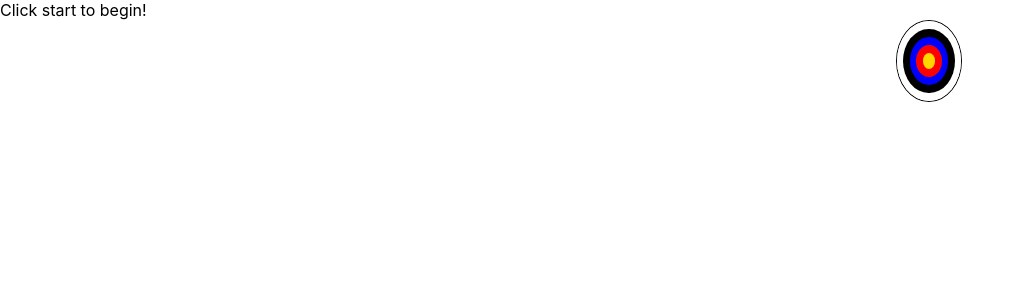
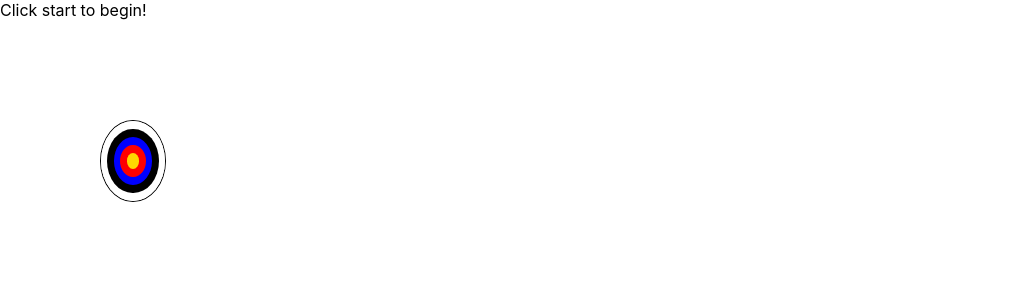
Before and after one commit to ivanyordanovgt/Brainzone, a React (Create React App) app in the folder brainzone/: page /aim-trainer in a window 1280 px wide. Shown: the top 300 px of the page, without its empty margins (0-1024 px from the left). Built offline with nearby package versions, Linux system fonts and the light colour scheme.

Commit message:
Added random placement of target

```diff
--- a/brainzone/src/components/AimTrainer/AimTrainer.js
+++ b/brainzone/src/components/AimTrainer/AimTrainer.js
@@ -2,14 +2,16 @@ import React, { useState } from 'react'
 import { Target } from './Target'
 
 export const AimTrainer = () => {
-
+  const [random, setRandom] = useState({
+    'x': 100,
+    'y': 100,
+  })
   const [points, setPoints] = useState(false)
   const [clickedOuterColor, setClickedOuterColor] = useState({})
   function onTargetClick(outerColor, bonusPoints) {
     setPoints(p => p+bonusPoints)
-    // if (clickedOuterColor[outerColor]) {
-    //   setClickedOuterColor(state => )
-    // }
+    const [x, y] = [Math.floor(Math.random() * 1000), Math.floor(Math.random() * 600)]
+    setRandom(state => ({x: x, y: y}))
     if (clickedOuterColor[outerColor]) {
       setClickedOuterColor(state => ({...state, [outerColor]: clickedOuterColor[outerColor]+1 }))
     } else {
@@ -21,7 +23,7 @@ export const AimTrainer = () => {
   return (
     <div>
         {points ? `Current points ${points}`: `Click start to begin!`}
-        <div style={{marginLeft: '70vw'}}>
+        <div style={{marginLeft: random.x, marginTop: random.y}}>
         <Target onClick={onTargetClick}></Target>
         </div>
     </div>
```
